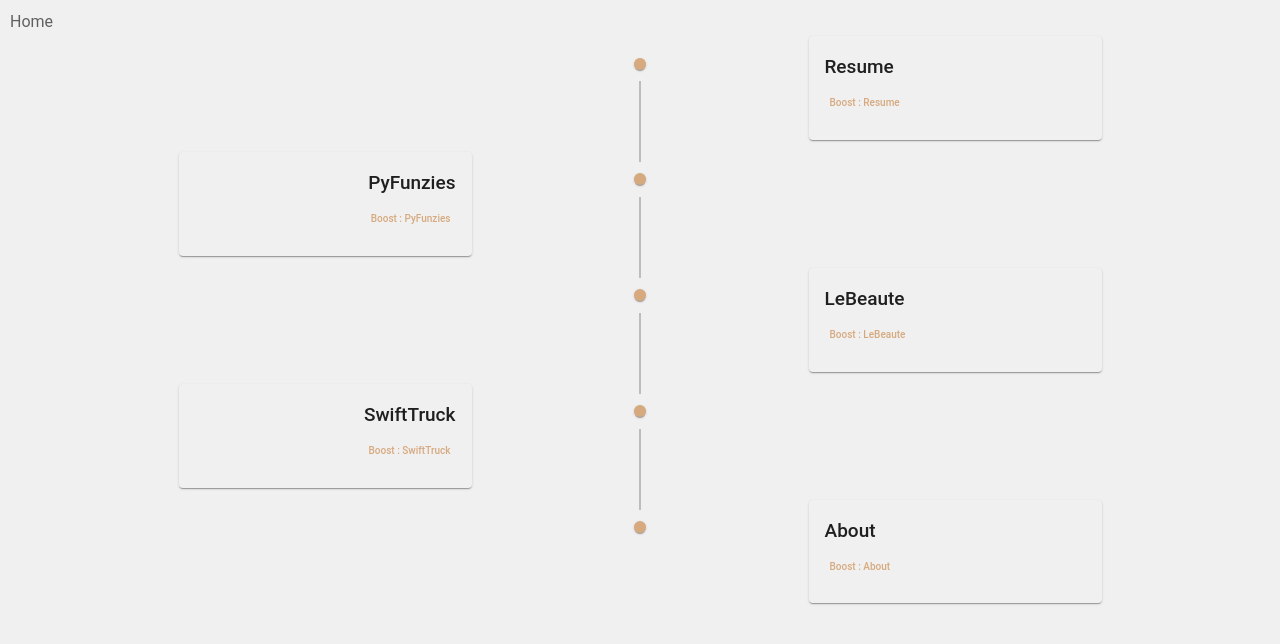
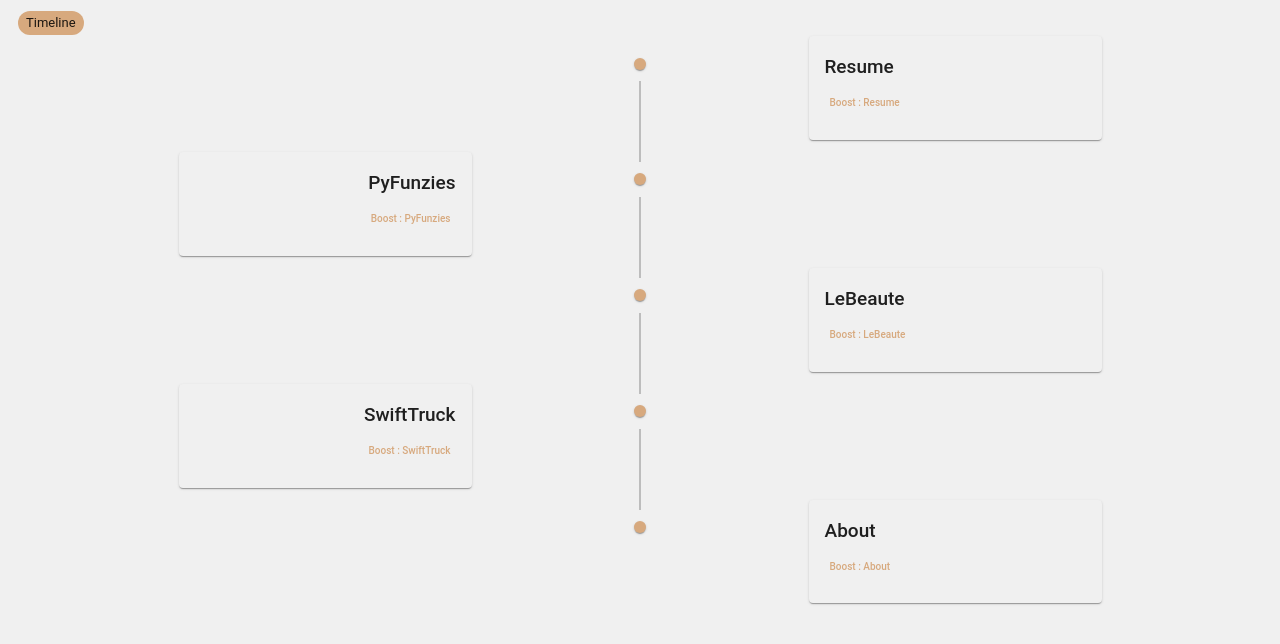
Before and after one commit to PabloRosas17/oLPs, a React (Create React App) app in the folder pr17-app/: page / in a window 1280 px wide. Shown: the top 644 px of the page. Built offline with nearby package versions, Linux system fonts and the light colour scheme; the HTML template or start-up script is replaced by a standard one.

Commit message:
enhanced the navigation with proper breadcrumbs. working repo as of Thu Jan 23 15:23:09 PST 2025

```diff
--- a/pr17-app/src/components/BreadCrumbs.js
+++ b/pr17-app/src/components/BreadCrumbs.js
@@ -1,33 +1,40 @@
-import React from "react";
-import { Breadcrumbs as MUIBreadcrumbs, Typography, Link } from "@mui/material";
-import { useLocation } from "react-router-dom";
-import routes from "../routes/routes.js";
+import React from 'react';
+import {  Breadcrumbs as MUIBreadcrumbs, Typography, Link, Chip } from '@mui/material';
+import { useLocation } from 'react-router-dom';
+import routes from '../routes/routes.js';
 
 const BreadCrumbs = () => {
   const location = useLocation();
-  const pathnames = location.pathname.split("/").filter((x) => x);
-  const currentLabel = pathnames.length
-    ? routes.find(
-        (route) => route.path === `/${pathnames[pathnames.length - 1]}`
-      )?.label
-    : "Timeline";
+  const pathnames = location.pathname.split('/').filter((x) => x);
+  const currentLabel = pathnames.length ? routes.find(
+        (route) => route.path === `/${pathnames[pathnames.length - 1]}` )?.label : 'Timeline';
 
   return (
-    <MUIBreadcrumbs
-      aria-label="breadcrumb"
-      sx={{ position: "absolute", top: 10, left: 10 }}
-    >
-      <Link underline="hover" color="inherit" href="/">
-        Home
-      </Link>
+    <MUIBreadcrumbs aria-label="breadcrumb" sx={{ position: 'absolute', top: 10, left: 10 }} >
       {pathnames.map((value, index) => {
-        const to = `/${pathnames.slice(0, index + 1).join("/")}`;
+        const to = `/${pathnames.slice(0, index + 1).join('/')}`;
+        const label = routes.find((route) => route.path === to)?.label || value;
         return (
           <Typography key={to} color="text.primary">
-            {currentLabel}
+            <Chip
+              label={label}
+              color={index === pathnames.length - 1 ? 'primary' : 'default'}
+              size="small"
+              sx={{ marginLeft: 1 }}
+            />
           </Typography>
         );
       })}
+      {currentLabel && (
+        <Typography color="text.primary">
+          <Chip
+            label={currentLabel}
+            color="primary"
+            size="small"
+            sx={{ marginLeft: 1 }}
+          />
+        </Typography>
+      )}
     </MUIBreadcrumbs>
   );
 };
```
